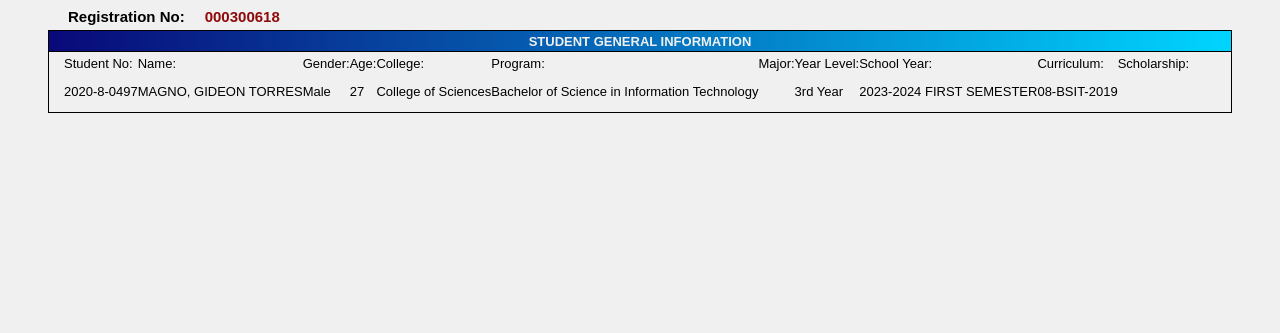
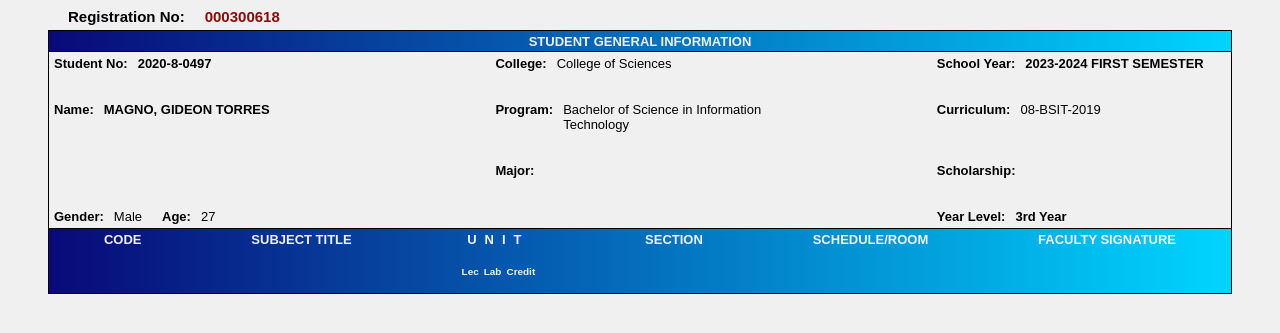
Before and after one commit to kiel019/CertificateOfRegistration, a plain HTML site: page index.html in a window 1280 px wide. Shown: the part 147-480 px from the top of the page. Drawn offline with Linux system fonts and the light colour scheme.

Commit message:
added more elements and info on index

```diff
--- a/index.html
+++ b/index.html
@@ -32,98 +32,108 @@
     </div>
 
     <div class="info">
-        <table>
-            <tbody>
-                <tr>
-                    <td></td>
-                    <td></td>
-                </tr>
-                <tr>
-                    <td></td>
-                    <td></td>
-                </tr>
-                <tr>
-                    <td></td>
-                    <td></td>
-                </tr>
-                <tr>
-                    <td></td>
-                    <td></td>
-                </tr>
-                <tr>
-                    <td></td>
-                    <td></td>
-                </tr>
-                <tr>
-                    <td></td>
-                    <td></td>
-                </tr>
-                <tr>
-                    <td></td>
-                    <td></td>
-                </tr>
-                <tr>
-                    <td></td>
-                    <td></td>
-                </tr>
-                <tr>
-                    <td></td>
-                    <td></td>
-                </tr>
-                <tr>
-                    <td></td>
-                    <td></td>
-                </tr>
-                <tr>
-                    <td></td>
-                    <td></td>
-                </tr>
-            </tbody>
-        </table>
+        <div class="sn_class">
             <div class="sn">
                 <p id="p1">Student No:</p>
+            </div>
+            <div class="no">
                 <p id="p1">2020-8-0497</p>
             </div>
+        </div>
+        <div class="college_class">
+            <div class="college">
+                <p id="p1">College:</p>
+            </div>
+            <div class="cname">
+                <p id="p2">College of Sciences</p>
+            </div>
+        </div>
+        <div class="sy_class">
+            <div class="sy">
+                <p id="p1">School Year:</p>
+            </div>
+            <div class="ssy">
+                <p id="p1">2023-2024 FIRST SEMESTER</p>
+            </div>
+        </div>
+        <div class="name_class">
             <div class="name">
                 <p id="p1">Name:</p>
+            </div>
+            <div class="nname">
                 <p id="p1">MAGNO, GIDEON TORRES</p>
             </div>
+        </div>
+        <div class="program_class">
+            <div class="program">
+                <p id="p1">Program:</p>
+            </div>
+            <div class="pprogram">
+                <p id="p2">Bachelor of Science in Information Technology</p>
+            </div>
+        </div>
+        <div class="curriculum_class">
+            <div class="curriculum">
+                <p id="p1">Curriculum:</p>
+            </div>
+            <div class="ccurriculum">
+                <p id="p2">08-BSIT-2019</p>
+            </div>
+        </div>
+        <div class="space">
+            <!--Emply class-->
+        </div>
+        <div class="major_class">
+            <div class="major">
+                <p id="p1">Major:</p>
+            </div>
+        </div>
+        <div class="scholarship_class">
+            <div class="scholarship">
+                <p id="p1">Scholarship:</p>
+            </div>
+        </div>
+        <div class="gender_age_class">
             <div class="gender">
                 <p id="p1">Gender:</p>
+            </div>
+            <div class="ggender">
                 <p id="p2">Male</p>
+            </div>
+            <div class="space">
+                <!--Emply class-->
             </div>
             <div class="age">
                 <p id="p1">Age:</p>
+            </div>
+            <div class="aage">
                 <p id="p2">27</p>
             </div>
-        <div class="college">
-            <p id="p1">College:</p>
-            <p id="p2">College of Sciences</p>
         </div>
-        <div class="program">
-            <p id="p1">Program:</p>
-            <p id="p2">Bachelor of Science in Information Technology</p>
-        </div>
-        <div class="major">
-            <p id="p1">Major:</p>
-            <p id="p1"></p>
-        </div>
+        <div class="year_class">
             <div class="year">
                 <p id="p1">Year Level:</p>
+            </div>
+            <div class="yr">
                 <p id="p1">3rd Year</p>
             </div>
-        <div class="sy">
-            <p id="p1">School Year:</p>
-            <p id="p1">2023-2024 FIRST SEMESTER</p>
         </div>
-        <div class="curriculum">
-            <p id="p1">Curriculum:</p>
-            <p id="p2">08-BSIT-2019</p>
     </div>
-        <div class="scholarship">
-            <p id="p1">Scholarship:</p>
-            <p id="p1"></p>
+
+    <div class="subject_header">
+        <h4>CODE</h4>
+        <h4>SUBJECT TITLE</h4>
+        <div class="unit">
+            <h4>UNIT</h4>
+            <div class="llc">
+                <h5>Lec</h5>
+                <h5>Lab</h5>
+                <h5>Credit</h5>
             </div>
+        </div>
+        <h4>SECTION</h4>
+        <h4>SCHEDULE/ROOM</h4>
+        <h4>FACULTY SIGNATURE</h4>
     </div>
 </body>
 </html>
--- a/style.css
+++ b/style.css
@@ -91,8 +91,107 @@ img {
     margin-left: 40px;
     margin-right: 40px;
     display: flex;
+    flex-wrap: wrap;
+    flex-flow: row wrap;
+    align-content: flex-start;
+    justify-content: space-between;
+    gap: 5px;
+}
+
+.info > * {
+    flex-basis: 25%;
+
 }
 
 .info p {
     font-size: 13px;
 }
+
+.info #p1 {
+    font-weight: bold;
+}
+
+.sn_class {
+    display: flex;
+    gap: 10px;
+}
+
+.college_class {
+    display: flex;
+    gap: 10px
+}
+
+.sy_class {
+    display: flex;
+    gap: 10px;
+}
+
+.name_class {
+    display: flex;
+    gap: 10px;
+}
+
+.program_class {
+    display: flex;
+    gap: 10px;
+}
+
+.curriculum_class {
+    display: flex;
+    gap: 10px;
+}
+
+.major_class {
+    display: flex;
+    gap: 10px;
+}
+
+.scholarship_class {
+    display: flex;
+    gap: 10px;
+}
+
+.gender_age_class {
+    display: flex;
+    gap: 10px;
+}
+
+.gender_age_class .space {
+    gap: 30px;
+}
+
+.year_class {
+    display: flex;
+    gap: 10px;
+}
+
+.subject_header {
+    display: flex;
+    flex-wrap: wrap;
+    justify-content: space-around;
+    border: 1px solid black;
+    margin-top: -10px;
+    margin-left: 40px;
+    margin-right: 40px;
+    background: rgb(2,0,36);
+    background: linear-gradient(90deg, rgba(2,0,36,1) 0%, rgba(9,9,121,1) 0%, rgba(0,212,255,1) 100%);
+}
+
+.subject_header h4 {
+    font-size: 13px;
+    text-align: center;
+    margin-top: 3px;
+    margin-bottom: 2px;
+    color: #f0f0f0;
+}
+
+.unit h4 {
+    letter-spacing: 8px;
+}
+
+.llc {
+    display: flex;
+    gap: 5px;
+    color: #f0f0f0;
+    font-size: 12px;
+}
```
Lines whose indentation alone changed are shown as unchanged.
